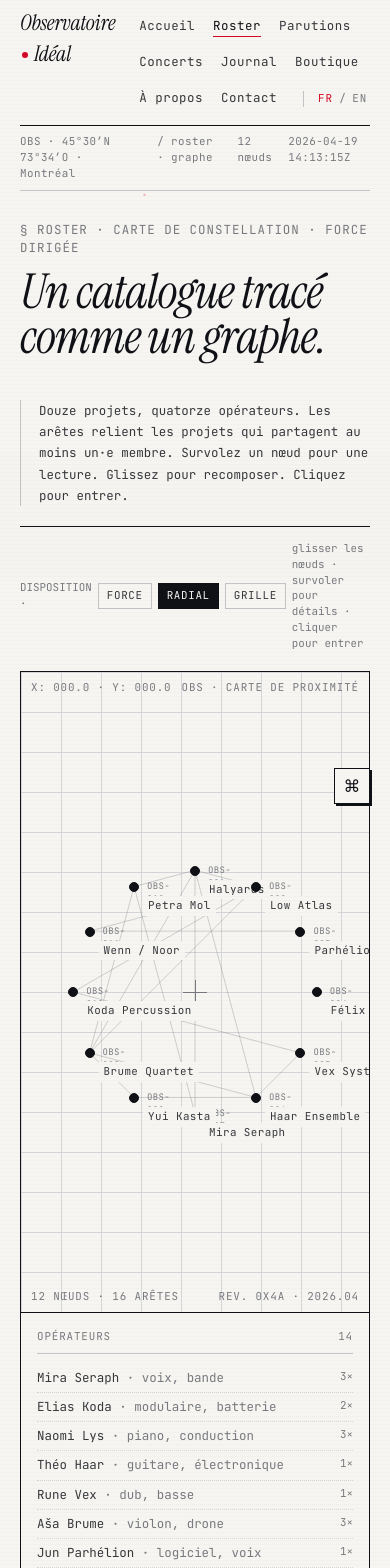
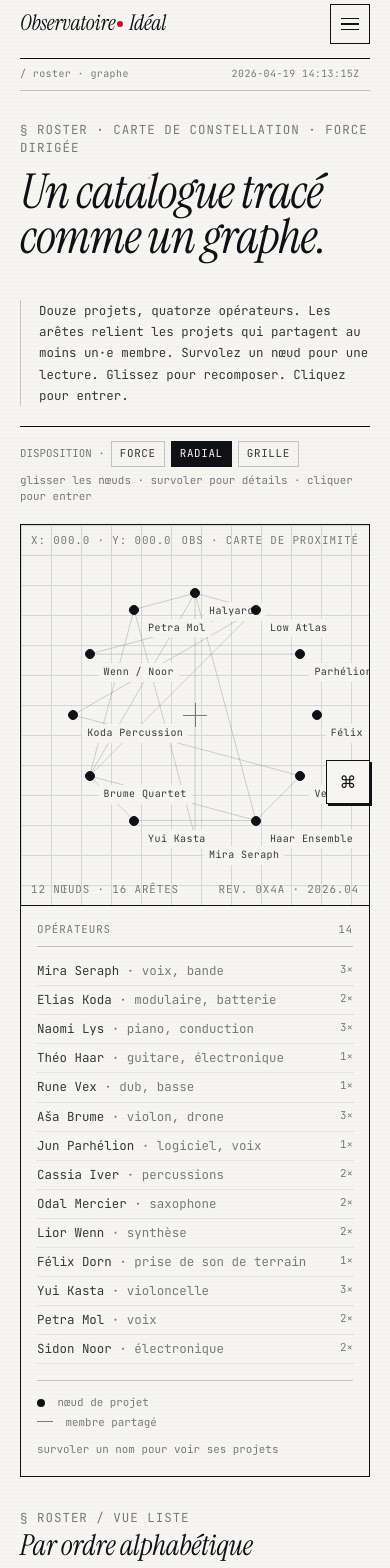
Before and after one commit to bPMathers/oi-website, a React (Vite) app: page /oi-website/roster in a window 390 px wide. Shown: the part 20-1588 px from the top of the page. Built offline with nearby package versions, Linux system fonts and the light colour scheme.

Commit message:
mobile styles

```diff
--- a/src/components/Nav.jsx
+++ b/src/components/Nav.jsx
@@ -1,8 +1,21 @@
-import { Link } from 'react-router-dom'
+import { useEffect, useState } from 'react'
+import { Link, useLocation } from 'react-router-dom'
 import { useTweaks } from '../context/TweaksContext.jsx'
 
 export default function Nav({ active }) {
   const { tweaks, setTweak, t } = useTweaks()
+  const [open, setOpen] = useState(false)
+  const location = useLocation()
+
+  useEffect(() => { setOpen(false) }, [location.pathname])
+
+  useEffect(() => {
+    if (!open) return
+    const prev = document.body.style.overflow
+    document.body.style.overflow = 'hidden'
+    return () => { document.body.style.overflow = prev }
+  }, [open])
+
   const pages = [
     { to: '/',         label: t.nav.home,     key: 'home' },
     { to: '/roster',   label: t.nav.roster,   key: 'roster' },
@@ -14,11 +27,19 @@ export default function Nav({ active }) {
     { to: '/contact',  label: t.nav.contact,  key: 'contact' },
   ]
   return (
-    <nav className="nav">
+    <nav className={`nav ${open ? 'open' : ''}`}>
       <Link to="/" className="brand">
         Observatoire<span className="dot" />Idéal
       </Link>
-      <ul>
+      <button
+        className={`nav-burger ${open ? 'open' : ''}`}
+        aria-label={open ? 'Close menu' : 'Open menu'}
+        aria-expanded={open}
+        onClick={() => setOpen(o => !o)}
+      >
+        <span /><span /><span />
+      </button>
+      <ul className={open ? 'open' : ''}>
         {pages.map(p => (
           <li key={p.key}>
             <Link to={p.to} className={p.key === active ? 'active' : ''}>
--- a/src/index.css
+++ b/src/index.css
@@ -84,6 +84,7 @@
 /* ---- Reset-ish ---- */
 * { box-sizing: border-box; }
 html, body { margin: 0; padding: 0; }
+html { -webkit-text-size-adjust: 100%; }
 body {
   font-family: var(--f-mono);
   font-size: var(--step-0);
@@ -93,7 +94,9 @@ body {
   font-feature-settings: "ss01", "ss02";
   -webkit-font-smoothing: antialiased;
   text-rendering: optimizeLegibility;
-}
+  overflow-x: hidden;
+}
+img, svg, video { max-width: 100%; height: auto; }
 
 a { color: inherit; text-decoration: none; }
 a.link { border-bottom: 1px solid var(--rule); padding-bottom: 1px; }
@@ -135,6 +138,14 @@ hr.rule-thick { border: 0; border-top: 1px solid var(--ink); margin: 0; }
   letter-spacing: 0.04em;
   border-top: 1px solid var(--ink);
   border-bottom: 1px solid var(--rule);
+  overflow: hidden;
+  white-space: nowrap;
+}
+.coord-bar > span { text-overflow: ellipsis; overflow: hidden; min-width: 0; }
+@media (max-width: 720px) {
+  .coord-bar { gap: 10px; font-size: 10px; }
+  .coord-bar > span:nth-child(1),
+  .coord-bar > span:nth-child(3) { display: none; }
 }
 .coord-bar .cursor::after {
   content: "█";
@@ -151,6 +162,7 @@ hr.rule-thick { border: 0; border-top: 1px solid var(--ink); margin: 0; }
   align-items: baseline;
   gap: 24px;
   padding: 14px 0 18px;
+  position: relative;
 }
 .nav .brand {
   font-family: var(--f-display);
@@ -181,6 +193,77 @@ hr.rule-thick { border: 0; border-top: 1px solid var(--ink); margin: 0; }
 .nav ul a { color: var(--ink-2); padding-bottom: 2px; border-bottom: 1px solid transparent; }
 .nav ul a:hover { color: var(--ink); border-color: var(--ink); }
 .nav ul a.active { color: var(--ink); border-color: var(--accent); }
+
+/* hamburger: hidden on desktop */
+.nav-burger {
+  display: none;
+  background: transparent;
+  border: 1px solid var(--ink);
+  width: 40px;
+  height: 40px;
+  padding: 0;
+  cursor: pointer;
+  position: relative;
+  flex-direction: column;
+  justify-content: center;
+  align-items: center;
+  gap: 4px;
+  z-index: 10002;
+}
+.nav-burger span {
+  display: block;
+  width: 18px;
+  height: 1.5px;
+  background: var(--ink);
+  transition: transform 0.2s, opacity 0.2s;
+}
+.nav-burger.open span:nth-child(1) { transform: translateY(5.5px) rotate(45deg); }
+.nav-burger.open span:nth-child(2) { opacity: 0; }
+.nav-burger.open span:nth-child(3) { transform: translateY(-5.5px) rotate(-45deg); }
+
+@media (max-width: 860px) {
+  .nav { align-items: center; padding: 10px 0 14px; }
+  .nav-burger { display: inline-flex; }
+  .nav ul {
+    position: fixed;
+    inset: 0;
+    background: var(--paper);
+    flex-direction: column;
+    align-items: flex-start;
+    justify-content: flex-start;
+    gap: 0;
+    padding: 80px 24px 40px;
+    font-size: var(--step-1);
+    letter-spacing: 0.06em;
+    transform: translateY(-100%);
+    transition: transform 0.25s ease;
+    z-index: 10001;
+    overflow-y: auto;
+  }
+  .nav ul.open { transform: translateY(0); }
+  .nav ul li { width: 100%; }
+  .nav ul li a {
+    display: block;
+    padding: 14px 0;
+    font-family: var(--f-display);
+    font-style: italic;
+    font-size: var(--step-3);
+    letter-spacing: -0.01em;
+    color: var(--ink);
+    border-bottom: 1px solid var(--rule);
+    text-transform: none;
+  }
+  .nav ul li a.active { color: var(--accent); border-color: var(--accent); }
+  .nav .lang-toggle {
+    margin: 24px 0 0;
+    padding: 16px 0 0;
+    border-left: 0;
+    border-top: 1px solid var(--ink);
+    width: 100%;
+    gap: 10px;
+  }
+  .nav .lang-btn { font-size: var(--step--1); padding: 6px 10px; }
+}
 
 /* ---- Section headers ---- */
 .section-head {
@@ -220,7 +303,8 @@ hr.rule-thick { border: 0; border-top: 1px solid var(--ink); margin: 0; }
   display: inline-flex;
   align-items: center;
   gap: 8px;
-  padding: 8px 12px;
+  padding: 10px 14px;
+  min-height: 40px;
   border: 1px solid var(--ink);
   font-family: var(--f-mono);
   font-size: var(--step--1);
@@ -349,7 +433,7 @@ hr.rule-thick { border: 0; border-top: 1px solid var(--ink); margin: 0; }
   position: fixed;
   right: 20px;
   bottom: 20px;
-  width: 36px; height: 36px;
+  width: 44px; height: 44px;
   border: 1px solid var(--ink);
   background: var(--paper);
   color: var(--ink);
@@ -365,7 +449,7 @@ hr.rule-thick { border: 0; border-top: 1px solid var(--ink); margin: 0; }
 .tweaks-panel {
   position: fixed;
   right: 20px;
-  bottom: 66px;
+  bottom: 74px;
   width: 260px;
   background: var(--paper);
   border: 1px solid var(--ink);
@@ -375,8 +459,23 @@ hr.rule-thick { border: 0; border-top: 1px solid var(--ink); margin: 0; }
   font-family: var(--f-mono);
   font-size: var(--step--1);
   display: none;
+  max-height: calc(100vh - 110px);
+  overflow-y: auto;
 }
 .tweaks-panel.on { display: block; }
+
+@media (max-width: 720px) {
+  .tweaks-panel {
+    left: 16px;
+    right: 16px;
+    width: auto;
+    bottom: 74px;
+  }
+  .tweaks-row { grid-template-columns: 72px 1fr; }
+  .tweaks-row .opts { flex-wrap: wrap; }
+  .tweaks-row .opt { padding: 5px 8px; font-size: var(--step--2); }
+  .tweaks-row .sw { width: 24px; height: 24px; }
+}
 .tweaks-panel h4 {
   margin: 0 0 10px;
   font-family: var(--f-mono);
@@ -435,9 +534,16 @@ hr.rule-thick { border: 0; border-top: 1px solid var(--ink); margin: 0; }
 .foot a { display: block; padding: 2px 0; color: var(--ink-2); }
 .foot a:hover { color: var(--accent); }
 @media (max-width: 720px) {
-  .foot { grid-template-columns: 1fr 1fr; }
-  .section-head { grid-template-columns: 1fr; }
+  .foot { grid-template-columns: 1fr 1fr; gap: 24px 16px; margin-top: 48px; }
+  .section-head {
+    grid-template-columns: 1fr;
+    gap: 6px;
+    margin: 36px 0 14px;
+  }
   .section-head .meta { text-align: left; }
+}
+@media (max-width: 480px) {
+  .foot { grid-template-columns: 1fr; gap: 28px; }
 }
 
 /* ---- Utility bits ---- */
@@ -746,6 +852,49 @@ hr.rule-thick { border: 0; border-top: 1px solid var(--ink); margin: 0; }
   .latest { grid-template-columns: 1fr 1fr; }
   .two-col { grid-template-columns: 1fr; }
   .mini-events .ev { grid-template-columns: 80px 1fr; grid-template-rows: auto auto; }
+  .hero-meta { padding-left: 16px; font-size: 12px; line-height: 1.6; }
+}
+@media (max-width: 720px) {
+  .hero { padding: 18px 0 8px; }
+  .hero h1 { font-size: clamp(2.6rem, 13vw, 5rem); }
+  .hero-tag { font-size: 11px; }
+  .hero-meta { padding-left: 12px; }
+  .latest { gap: 16px; margin-top: 20px; }
+  .latest .rel .t { font-size: var(--step-1); }
+  .section-head { margin: 32px 0 14px; }
+  .section-head h2 { font-size: var(--step-3); }
+  .strip { gap: 20px; padding: 10px 0; }
+  .strip .track { gap: 20px; }
+  .mini-events .ev {
+    grid-template-columns: 1fr;
+    grid-template-rows: auto auto auto auto;
+    gap: 4px;
+    padding: 14px 0;
+  }
+}
+
+/* ---- Now playing (home) ---- */
+.now-playing { border: 1px solid var(--rule); padding: 14px 18px; }
+.now-playing .np-row {
+  display: grid;
+  grid-template-columns: 120px 1fr auto;
+  gap: 18px;
+  align-items: center;
+}
+.now-playing .np-controls { display: flex; gap: 6px; }
+@media (max-width: 720px) {
+  .now-playing { padding: 14px; }
+  .now-playing .np-row {
+    grid-template-columns: 84px 1fr;
+    gap: 14px;
+  }
+  .now-playing .np-controls {
+    grid-column: 1 / -1;
+    justify-content: space-between;
+    gap: 6px;
+    margin-top: 4px;
+  }
+  .now-playing .np-controls .btn { flex: 1; justify-content: center; padding: 8px 6px; }
 }
 
 /* ============================
@@ -794,6 +943,14 @@ hr.rule-thick { border: 0; border-top: 1px solid var(--ink); margin: 0; }
 .tbl td { padding: 12px 8px; border-bottom: 1px solid var(--rule); color: var(--ink-2); }
 .tbl tr:hover td { background: var(--paper-2); color: var(--ink); }
 .tbl .cat-cell { color: var(--accent); letter-spacing: 0.06em; }
+@media (max-width: 720px) {
+  .tbl { font-size: var(--step--2); }
+  .tbl th, .tbl td { padding: 8px 4px; }
+  .tbl th:nth-child(4),
+  .tbl th:nth-child(6),
+  .tbl td:nth-child(4),
+  .tbl td:nth-child(6) { display: none; }
+}
 
 .grid-view {
   display: grid;
@@ -830,8 +987,16 @@ hr.rule-thick { border: 0; border-top: 1px solid var(--ink); margin: 0; }
 }
 
 @media (max-width: 720px) {
-  .r-head { grid-template-columns: 1fr; }
-  .tl-row { grid-template-columns: 1fr 1fr; }
+  .r-head { grid-template-columns: 1fr; padding: 30px 0 16px; }
+  .tl-row {
+    grid-template-columns: 80px 1fr;
+    grid-template-rows: auto auto;
+    gap: 4px 12px;
+    padding: 14px 0;
+  }
+  .tl-row > :nth-child(2) { font-size: var(--step-1) !important; line-height: 1.15; }
+  .tl-year { font-size: var(--step-3); }
+  .view-toggle { flex-wrap: wrap; }
 }
 
 /* ============================
@@ -877,6 +1042,7 @@ hr.rule-thick { border: 0; border-top: 1px solid var(--ink); margin: 0; }
 .people .p { display: flex; justify-content: space-between; padding: 8px 0; border-bottom: 1px dotted var(--rule); }
 .people .p .n { font-family: var(--f-display); font-style: italic; font-size: var(--step-1); }
 .people .p .r { color: var(--ink-3); }
+@media (max-width: 720px) { .people { grid-template-columns: 1fr; gap: 0; } }
 
 /* ============================
    Page: Events
@@ -902,8 +1068,11 @@ hr.rule-thick { border: 0; border-top: 1px solid var(--ink); margin: 0; }
 .map-caption { position: absolute; bottom: 8px; left: 10px; font-family: var(--f-mono); font-size: var(--step--2); color: var(--ink-3); letter-spacing: 0.08em; }
 @media (max-width: 780px) {
   .e-head { grid-template-columns: 1fr; }
-  .ev-card { grid-template-columns: 100px 1fr; grid-template-rows: auto auto auto; }
-  .ev-card .date-block { grid-row: span 3; }
+  .ev-card { grid-template-columns: 100px 1fr; grid-template-rows: auto auto auto; gap: 14px; }
+  .ev-card .date-block { grid-row: span 3; padding-right: 14px; }
+  .ev-card .date-block .day { font-size: var(--step-4); }
+  .ev-card .bill .names { font-size: var(--step-1); }
+  .map-stage { height: 220px; }
 }
 
 /* ============================
@@ -927,6 +1096,12 @@ hr.rule-thick { border: 0; border-top: 1px solid var(--ink); margin: 0; }
 .subscribe .dim { font-family: var(--f-mono); font-size: var(--step--1); color: var(--ink-3); margin-top: 4px; }
 .subscribe form { display: flex; gap: 0; }
 .subscribe input { font-family: var(--f-mono); font-size: var(--step--1); padding: 10px 12px; border: 1px solid var(--ink); background: var(--paper); color: var(--ink); min-width: 260px; border-right: 0; }
+@media (max-width: 720px) {
+  .subscribe { grid-template-columns: 1fr; padding: 18px; }
+  .subscribe form { flex-direction: column; gap: 10px; }
+  .subscribe input { min-width: 0; width: 100%; border-right: 1px solid var(--ink); }
+  .subscribe .btn { width: 100%; justify-content: center; }
+}
 
 /* ============================
    Page: Shop
@@ -973,7 +1148,10 @@ hr.rule-thick { border: 0; border-top: 1px solid var(--ink); margin: 0; }
 .notice { margin-top: 50px; padding: 20px; border: 1px solid var(--rule); background: var(--paper-2); font-family: var(--f-mono); font-size: var(--step--1); color: var(--ink-2); line-height: 1.7; }
 .notice strong { color: var(--accent); font-weight: 400; text-transform: uppercase; letter-spacing: 0.08em; }
 @media (max-width: 760px) {
-  .cart { position: static; width: auto; margin-top: 20px; }
+  .cart { position: static; width: auto; margin-top: 20px; margin-bottom: 20px; }
+  .prod .t { font-size: var(--step-1); }
+  .prod button { min-height: 36px; padding: 8px 10px; }
+  .prod-qty button, .prod-del { min-height: 32px; min-width: 32px; padding: 4px 10px; }
 }
 
 /* ============================
@@ -1017,9 +1195,14 @@ hr.rule-thick { border: 0; border-top: 1px solid var(--ink); margin: 0; }
 .routing .r .e { color: var(--ink); }
 .routing .r .d { color: var(--ink-3); margin-top: 6px; line-height: 1.5; }
 @media (max-width: 900px) {
-  .c-grid { grid-template-columns: 1fr; }
+  .c-grid { grid-template-columns: 1fr; gap: 40px; }
   .routing { grid-template-columns: 1fr 1fr; }
   .routing .r { border-right: 0; border-bottom: 1px solid var(--ink); }
+  .routing .r:nth-child(2n) { border-right: 0; }
+}
+@media (max-width: 560px) {
+  .routing { grid-template-columns: 1fr; }
+  .routing .r:last-child { border-bottom: 0; }
 }
 
 /* ============================
@@ -1107,6 +1290,7 @@ hr.rule-thick { border: 0; border-top: 1px solid var(--ink); margin: 0; }
   cursor: grab;
   user-select: none;
   text-decoration: none;
+  touch-action: none;
 }
 .node:active { cursor: grabbing; }
 .node .dot {
@@ -1268,9 +1452,27 @@ hr.rule-thick { border: 0; border-top: 1px solid var(--ink); margin: 0; }
 
 @media (max-width: 900px) {
   .graph-head { grid-template-columns: 1fr; }
-  .graph-layout { grid-template-columns: 1fr; }
+  .graph-layout { grid-template-columns: 1fr; min-height: 480px; }
+  .graph-stage { min-height: 480px; }
   .sidebar { border-left: 0; border-top: 1px solid var(--ink); max-height: none; }
-  .roster-list .row-p { grid-template-columns: 1fr 1fr; }
+  .roster-list .row-p {
+    grid-template-columns: 1fr;
+    gap: 4px;
+    padding: 12px 0;
+  }
+  .roster-list .row-p .cat { font-size: var(--step--2); }
+  .roster-list .row-p .name { font-size: var(--step-1); }
+  .roster-list .row-p .meta { font-size: var(--step--2); }
+  .layout-picker { flex-wrap: wrap; }
+  .layout-picker span:last-child { flex: 1 0 100%; margin-left: 0 !important; }
+}
+@media (max-width: 720px) {
+  .graph-layout { min-height: 380px; }
+  .graph-stage { min-height: 380px; background-size: 30px 30px; }
+  .node .label { font-size: 10px; }
+  .node .cat { display: none; }
+  .axis { font-size: 9px; }
+  .popup { display: none; }
 }
 
 /* ============================
--- a/src/pages/Home.jsx
+++ b/src/pages/Home.jsx
@@ -205,15 +205,8 @@ export default function Home() {
         </div>
 
         {feat && (
-          <div style={{ border: '1px solid var(--rule)', padding: '14px 18px' }}>
-            <div
-              style={{
-                display: 'grid',
-                gridTemplateColumns: '120px 1fr auto',
-                gap: 18,
-                alignItems: 'center',
-              }}
-            >
+          <div className="now-playing">
+            <div className="np-row">
               <Cover id={feat.cat} label={feat.cat} title={i18n(feat.title)} artist={featProj ? featProj.name : t.various} format={i18n(feat.format)} year={feat.year} duration={feat.duration} />
               <div>
                 <div className="small upper dim">
@@ -230,7 +223,7 @@ export default function Home() {
                   {feat.duration}
                 </div>
               </div>
-              <div style={{ display: 'flex', gap: 6 }}>
+              <div className="np-controls">
                 <button className="btn">{t.prev}</button>
                 <button className="btn accent">{t.play}</button>
                 <button className="btn">{t.next}</button>
--- a/src/pages/Roster.jsx
+++ b/src/pages/Roster.jsx
@@ -205,7 +205,7 @@ export default function Roster() {
     const onResize = () => { seedLayout(layoutRef.current); renderPositions() }
     window.addEventListener('resize', onResize)
 
-    const onMouseMove = (ev) => {
+    const onPointerMove = (ev) => {
       const drag = draggingRef.current
       if (!drag) return
       const dx = ev.clientX - drag.startX, dy = ev.clientY - drag.startY
@@ -216,7 +216,7 @@ export default function Roster() {
       n.vx = n.vy = 0
       renderPositions()
     }
-    const onMouseUp = () => {
+    const onPointerUp = () => {
       const drag = draggingRef.current
       if (!drag) return
       const idx = drag.idx
@@ -235,14 +235,16 @@ export default function Roster() {
         }
       }
     }
-    window.addEventListener('mousemove', onMouseMove)
-    window.addEventListener('mouseup', onMouseUp)
+    window.addEventListener('pointermove', onPointerMove)
+    window.addEventListener('pointerup', onPointerUp)
+    window.addEventListener('pointercancel', onPointerUp)
 
     return () => {
       cancelAnimationFrame(rafRef.current)
       window.removeEventListener('resize', onResize)
-      window.removeEventListener('mousemove', onMouseMove)
-      window.removeEventListener('mouseup', onMouseUp)
+      window.removeEventListener('pointermove', onPointerMove)
+      window.removeEventListener('pointerup', onPointerUp)
+      window.removeEventListener('pointercancel', onPointerUp)
     }
     // eslint-disable-next-line react-hooks/exhaustive-deps
   }, [])
@@ -265,7 +267,9 @@ export default function Roster() {
   }
   const handleNodeMouseLeave = () => setPopup(null)
 
-  const handleNodeMouseDown = (idx, e) => {
+  const handleNodePointerDown = (idx, e) => {
+    // only start drag for the primary pointer button (mouse left, touch, pen)
+    if (e.button != null && e.button !== 0) return
     e.preventDefault()
     const n = simRef.current[idx]
     n.fixed = true
@@ -382,7 +386,7 @@ export default function Roster() {
                     onMouseEnter={(e) => handleNodeMouseEnter(i, e)}
                     onMouseMove={(e) => handleNodeMouseMove(i, e)}
                     onMouseLeave={handleNodeMouseLeave}
-                    onMouseDown={(e) => handleNodeMouseDown(i, e)}
+                    onPointerDown={(e) => handleNodePointerDown(i, e)}
                     onClick={(e) => handleNodeClick(i, e)}
                   >
                     <div className="dot" />
```
